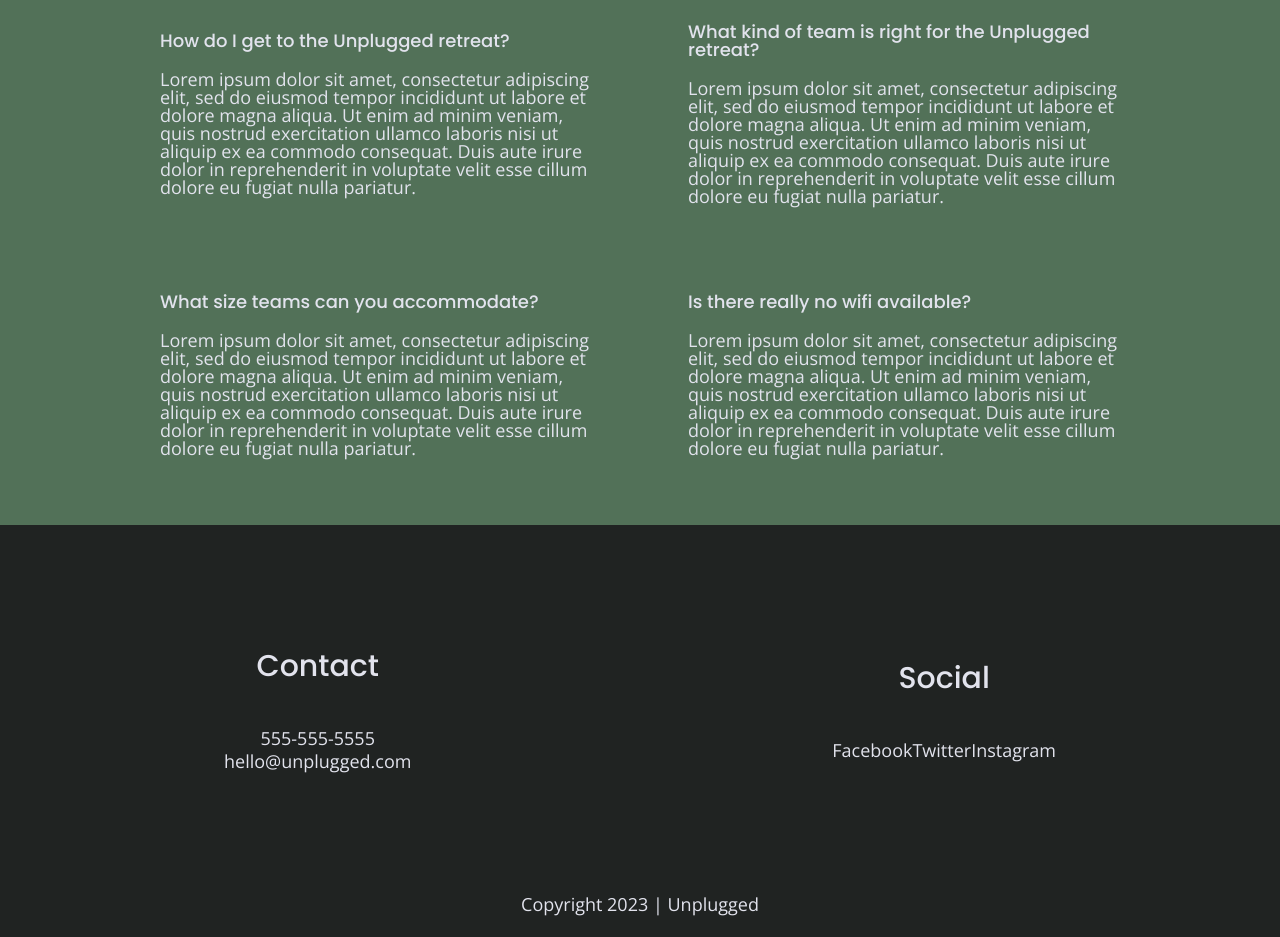
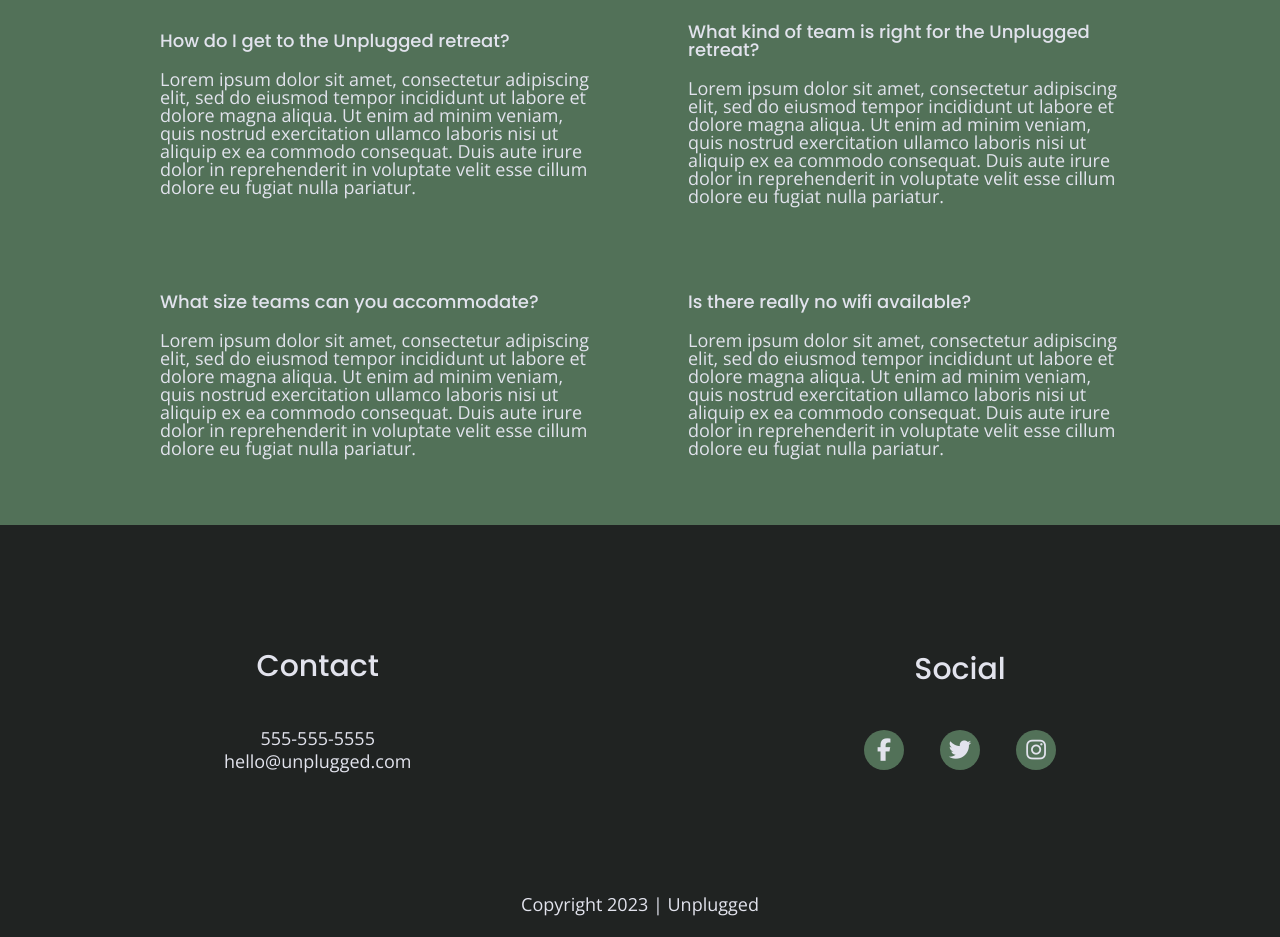
Before and after one commit to jclegg31/unplugged-retreat, a website: page faq/index.html in a window 1280 px wide. Shown: the part 335-1272 px from the top of the page. Drawn offline with nearby package versions, Linux system fonts and the light colour scheme.

Commit message:
Add other icons to site

```diff
--- a/css/main.css
+++ b/css/main.css
@@ -232,6 +232,16 @@ footer .social-icons p {
   display: flex; /*Doesn't seem to do anything */
   justify-content: center; /*Doesn't seem to do anything */
   align-items: center; /*Doesn't seem to do anything */
+
+  border-radius: 50%;
+  width: 40px;
+  height: 40px;
+
+  background-color: #527158;
+}
+
+footer .social-icons p i {
+   font-size: 1.25em;
 }
 
 footer .copyright {
@@ -582,6 +592,7 @@ is responsive. */
 
   header nav ul {
     justify-content: space-between;
+    padding: 0;
   }
 
   .header-divider {
@@ -677,6 +688,11 @@ is responsive. */
 
   footer p {
     line-height: 1.285;
+  }
+
+  footer .social-icons {
+    width: 12em;
+    justify-content: space-between;
   }
 
   footer .copyright {
--- a/faq/index.html
+++ b/faq/index.html
@@ -3,7 +3,7 @@
 
 <head>
   <meta charset="utf-8">
-  <title></title>
+  <title>FAQ | Unplugged Retreat</title>
   <meta name="description" content="">
   <meta name="viewport" content="width=device-width, initial-scale=1">
 
@@ -116,9 +116,9 @@
         <div class="social">
           <h4>Social</h4>
           <div class="social-icons">
-            <p><a href="https://www.facebook.com/Skillcrush" target="_blank">Facebook</a></p>
-            <p><a href="https://www.twitter.com/Skillcrush" target="_blank">Twitter</a></p>
-            <p><a href="https://www.instagram.com/Skillcrush" target="_blank">Instagram</a></p>
+            <p><a href="https://www.facebook.com/Skillcrush" target="_blank"></a><i class="fab fa-facebook-f"></i></p>
+            <p><a href="https://www.twitter.com/Skillcrush" target="_blank"></a><i class="fab fa-twitter"></i></p>
+            <p><a href="https://www.instagram.com/Skillcrush" target="_blank"></a><i class="fab fa-instagram"></i></p>
           </div>
         </div>
 
```
Also changed, not shown: about/index.html (+4 -4 lines), index.html (+3 -3 lines).
